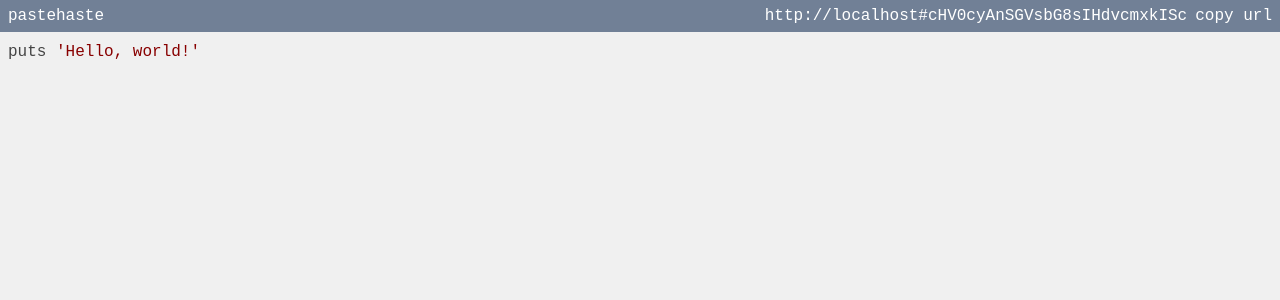
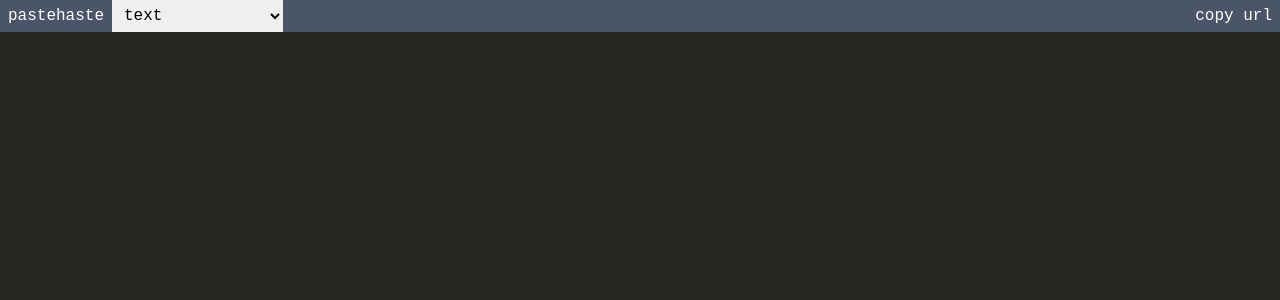
Before and after one commit to RyanNielson/pastehaste, a React (Create React App) app: page / in a window 1280 px wide. Shown: the top 300 px of the page. Built offline with nearby package versions, Linux system fonts and the light colour scheme.

Commit message:
Add language selection and better defaults.

```diff
--- a/src/App.tsx
+++ b/src/App.tsx
@@ -2,7 +2,9 @@ import React, { useState, useEffect, useRef } from 'react';
 import CssBaseline from './components/CssBaseline';
 import styled from 'styled-components';
 import SyntaxHighlighter from 'react-syntax-highlighter';
+import { monokai } from 'react-syntax-highlighter/dist/esm/styles/hljs';
 import { Base64 } from 'js-base64';
+import supportedLanguages from 'react-syntax-highlighter/dist/esm/languages/hljs/supported-languages';
 
 const Wrapper = styled.div`
   position: absolute;
@@ -22,7 +24,7 @@ const TextArea = styled.textarea`
   padding: 0.5em;
   background: transparent;
   color: transparent;
-  caret-color: rgba(0, 0, 0, 1);
+  caret-color: #ffffff;
   line-height: 1.5;
   border: 0;
   outline: none;
@@ -44,7 +46,7 @@ const Bar = styled.div`
   height: 2em;
   vertical-align: middle;
   line-height: 2em;
-  background-color: #718096;
+  background-color: #4a5568;
   display: flex;
   justify-content: space-between;
 `;
@@ -81,14 +83,22 @@ const GeneratedUrl = styled.input.attrs({ type: 'text', spellcheck: 'false', rea
   text-overflow: ellipsis;
 `;
 
+const LanguageSelect = styled.select`
+  margin: 0 0.5em;
+  padding: 0 0.5em;
+  // appearance: none;
+  border: 0;
+`;
+
 const App: React.FC = () => {
-  const [code, setCode] = useState(Base64.decode(window.location.hash.substring(1)) || "puts 'Hello, world!'");
+  const [code, setCode] = useState(Base64.decode(window.location.hash.substring(1)));
   const [url, setUrl] = useState('');
+  const [language, setLanguage] = useState('text');
   const urlInputRef = useRef<HTMLInputElement>(null);
 
   useEffect(() => {
     // TODO: Might be able to improve this using compression like https://www.npmjs.com/package/lz-string
-    setUrl(`${window.location.origin}#${Base64.encodeURI(code)}`);
+    setUrl(code ? `${window.location.origin}#${Base64.encodeURI(code)}` : '');
   }, [code]);
 
   const copyUrlToClipboard = (): void => {
@@ -105,14 +115,24 @@ const App: React.FC = () => {
       <CssBaseline />
       <Bar>
         <span>pastehaste</span>
+        <LanguageSelect value={language} onChange={(e): void => setLanguage(e.target.value)}>
+          <option value="text">text</option>
+          {supportedLanguages.map(lang => (
+            <option key={lang} value={lang}>
+              {lang}
+            </option>
+          ))}
+        </LanguageSelect>
         <UrlArea>
           <GeneratedUrl ref={urlInputRef} value={url} spellCheck={false} />
           <CopyUrlButton onClick={copyUrlToClipboard}>copy url</CopyUrlButton>
         </UrlArea>
       </Bar>
       <Wrapper>
-        <TextArea value={code} onChange={(e): void => setCode(e.currentTarget.value)} spellCheck={false} />
-        <HighlightedText language="ruby">{code}</HighlightedText>
+        <TextArea value={code} onChange={(e): void => setCode(e.target.value)} spellCheck={false} autoFocus />
+        <HighlightedText language={language} style={monokai}>
+          {code}
+        </HighlightedText>
       </Wrapper>
     </>
   );
--- a/tsconfig.json
+++ b/tsconfig.json
@@ -17,7 +17,8 @@
     "resolveJsonModule": true,
     "isolatedModules": true,
     "noEmit": true,
-    "jsx": "react"
+    "jsx": "react",
+    "noImplicitAny": false, // Fix issue importing supportLanguages
   },
   "include": [
     "src"
```
